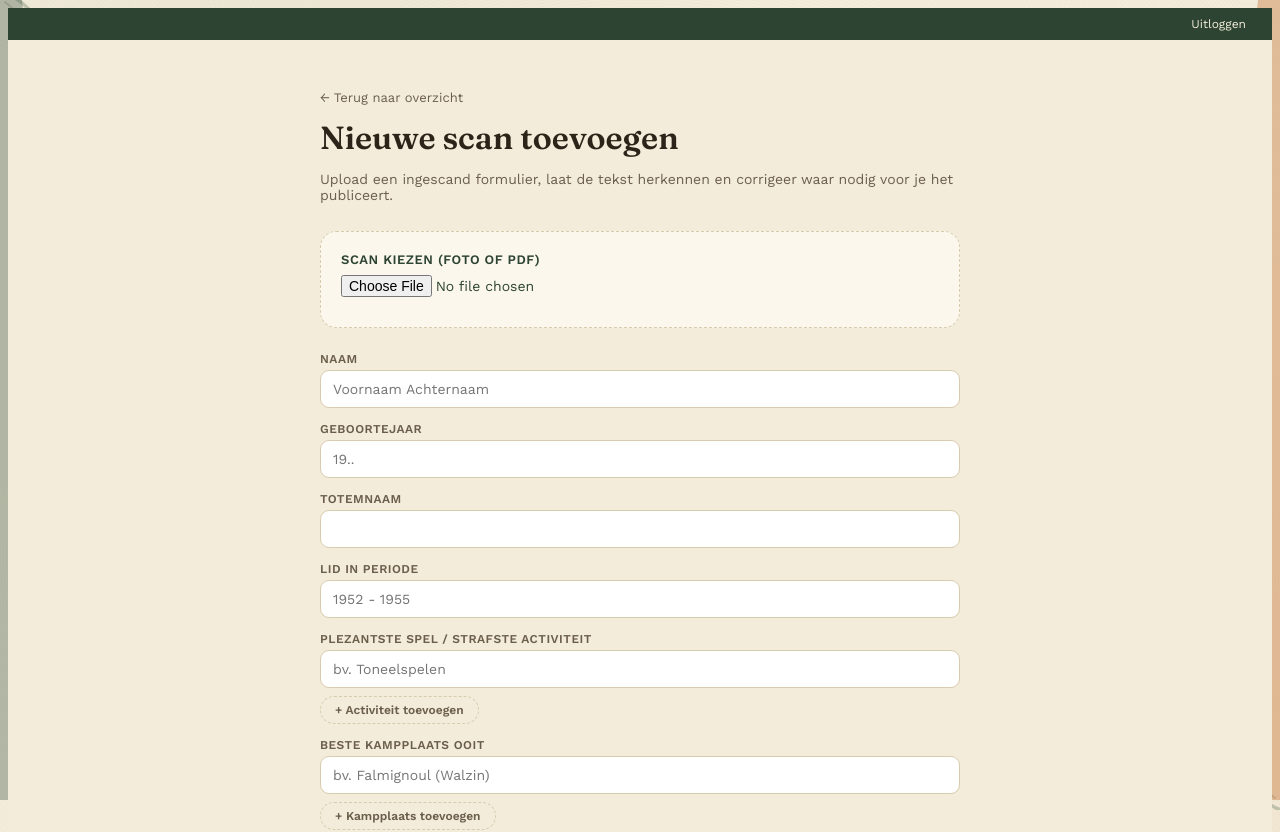
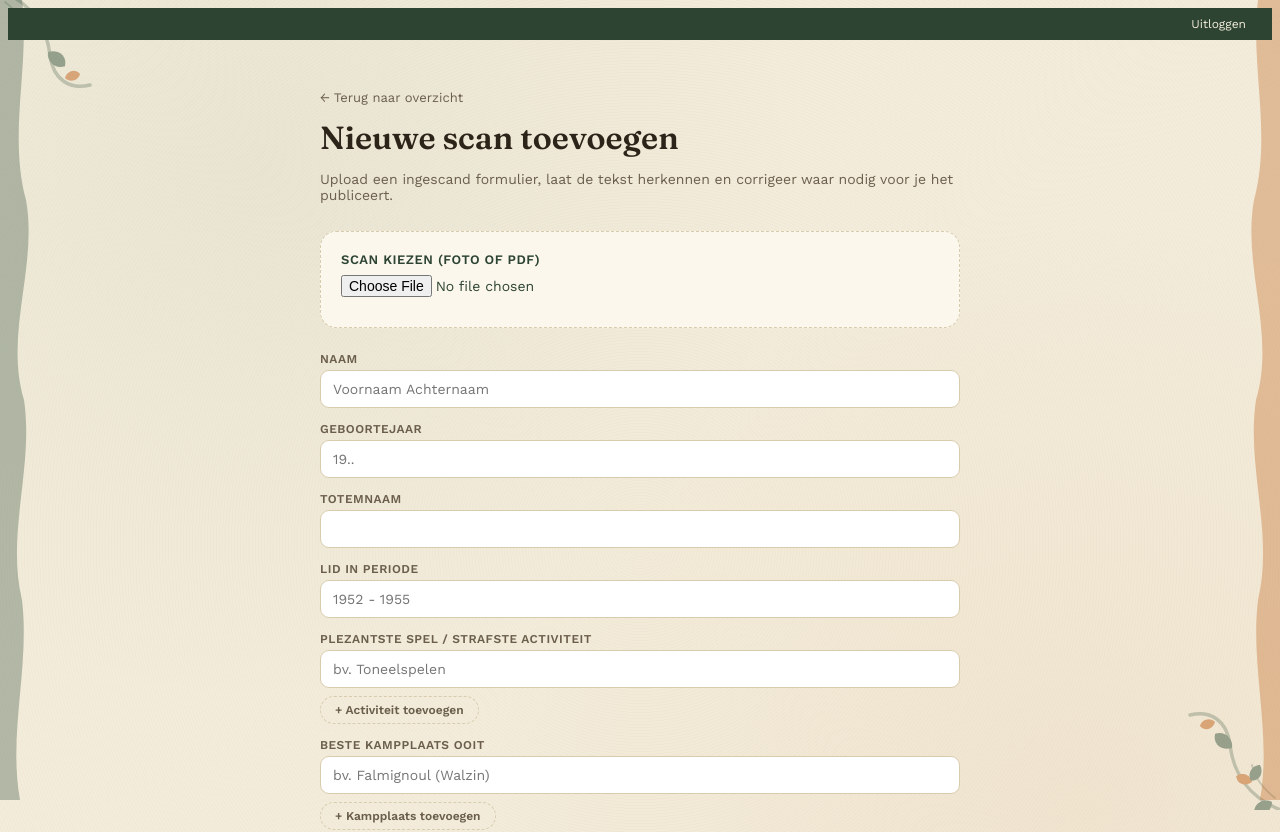
Before and after one commit to tomdemilliano/SintEduardusScouts4ever, a Next.js app: page /beheer/upload in a window 1280 px wide. Shown: the top 832 px of the page. Built offline with nearby package versions, Linux system fonts and the light colour scheme; no server answers; sample sign-in values are in the browser's storage.

Commit message:
Change background style to transparent in upload.js

```diff
--- a/pages/beheer/upload.js
+++ b/pages/beheer/upload.js
@@ -26,7 +26,7 @@ function UploadContent() {
   };
 
   return (
-    <div style={{ minHeight: '100vh', background: colors.paper }}>
+    <div style={{ minHeight: '100vh', background: 'transparent' }}>
       <Head>
         <link rel="stylesheet" href={fontImports} />
         <title>Nieuwe scan — Vriendenboekje</title>
```
